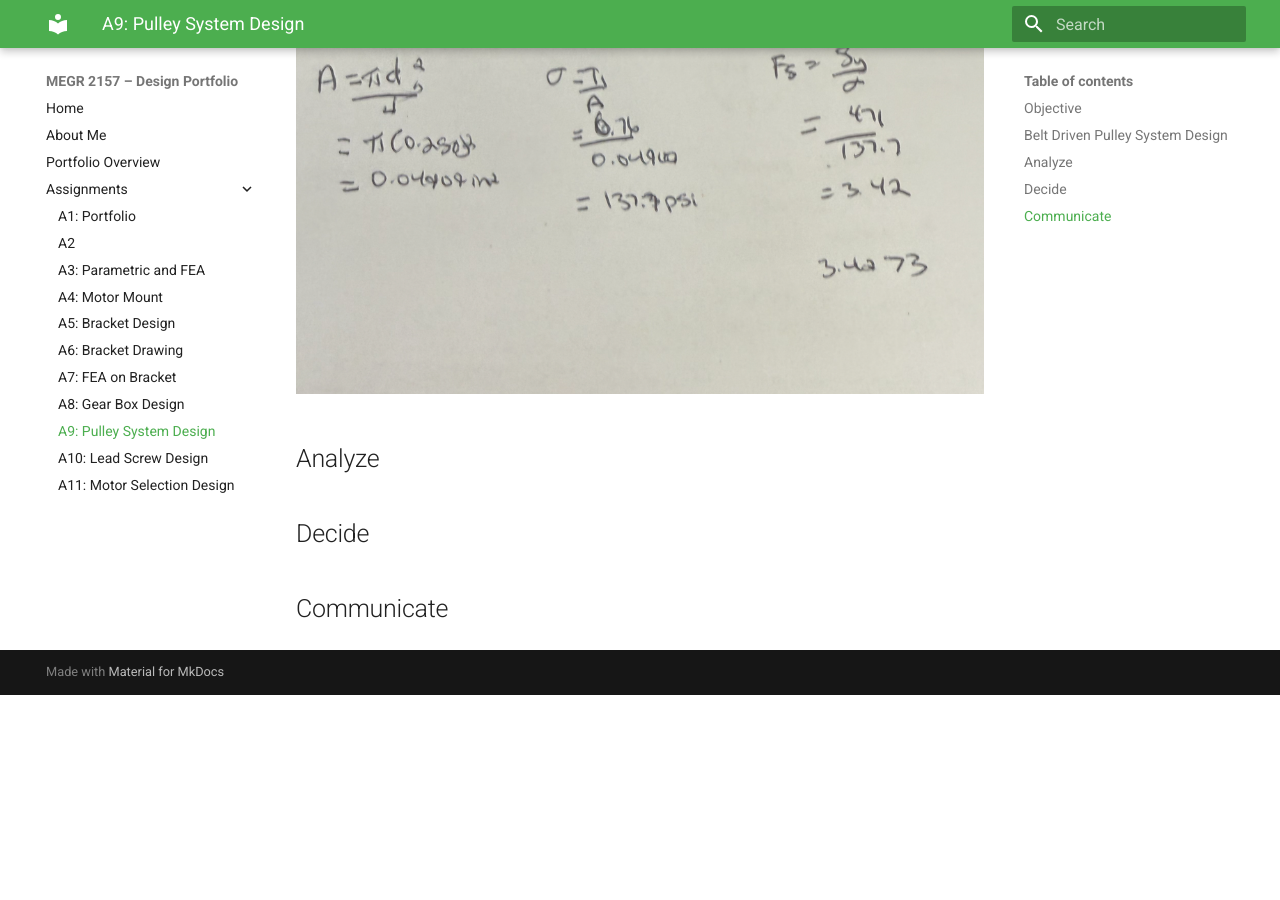
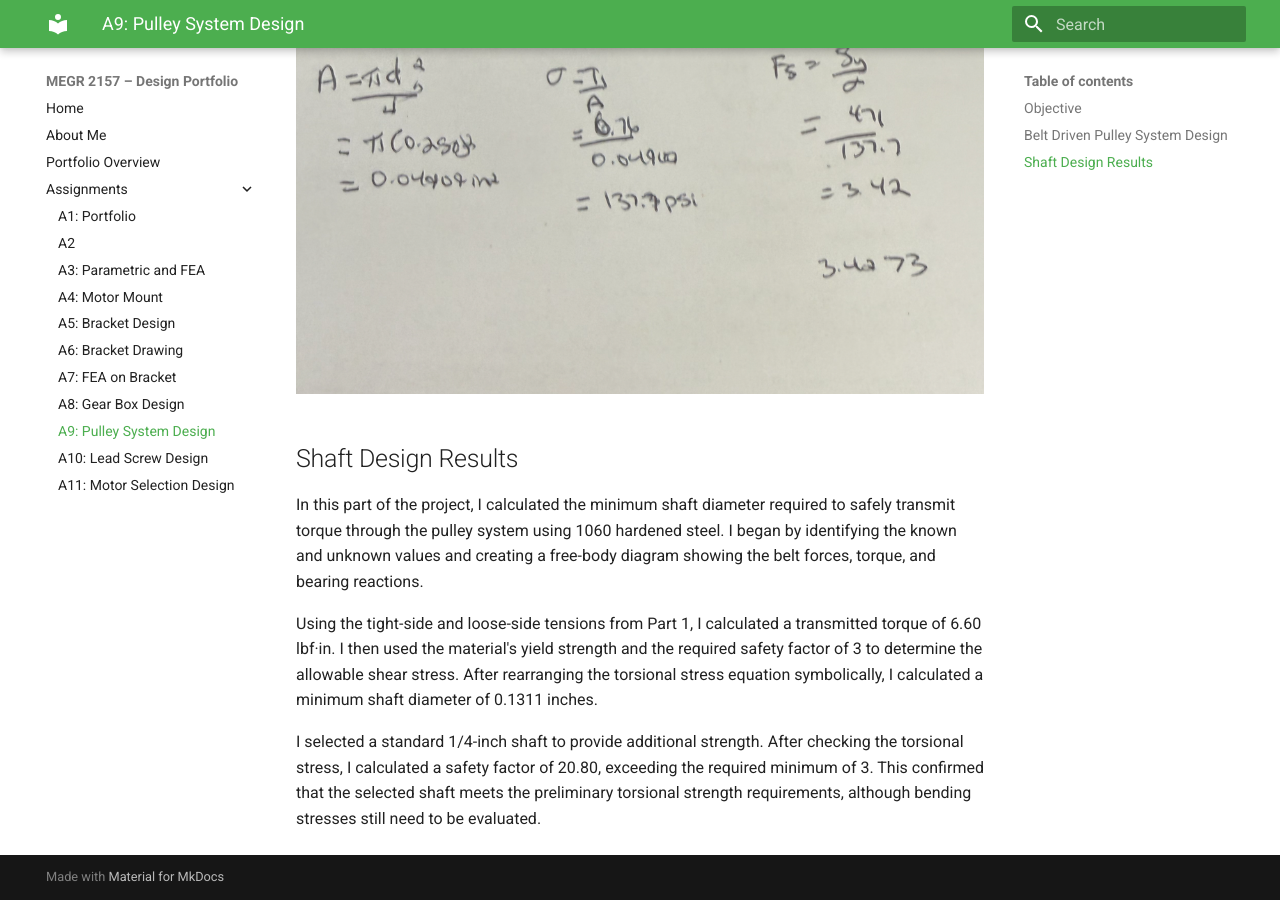
Before and after one commit to IzabellaMontero/megr2157-portfolio, an MkDocs documentation site: the page built from docs/assignments/A09/index.md, in a window 1280 px wide and 900 px high, scrolled down 6265 px. Built offline with MkDocs 1.6.1 and Material for MkDocs 9.7.7, drawn with Linux system fonts in a browser that asks for light colours; before the commit the page ends 6960 px from its top, so only the background shows below that.

Commit message:
Update index.md

```diff
--- a/docs/assignments/A09/index.md
+++ b/docs/assignments/A09/index.md
@@ -50,10 +50,10 @@ The design process demonstrated the importance of considering more than the mini
 
 ![Screenshot](Screenshot%202026-11-03%20at%202.04.37%20PM.png)
 
-## Analyze
+## Shaft Design Results
 
+In this part of the project, I calculated the minimum shaft diameter required to safely transmit torque through the pulley system using 1060 hardened steel. I began by identifying the known and unknown values and creating a free-body diagram showing the belt forces, torque, and bearing reactions.
 
-## Decide
+Using the tight-side and loose-side tensions from Part 1, I calculated a transmitted torque of 6.60 lbf·in. I then used the material's yield strength and the required safety factor of 3 to determine the allowable shear stress. After rearranging the torsional stress equation symbolically, I calculated a minimum shaft diameter of 0.1311 inches.
 
-
-## Communicate
+I selected a standard 1/4-inch shaft to provide additional strength. After checking the torsional stress, I calculated a safety factor of 20.80, exceeding the required minimum of 3. This confirmed that the selected shaft meets the preliminary torsional strength requirements, although bending stresses still need to be evaluated.
```
